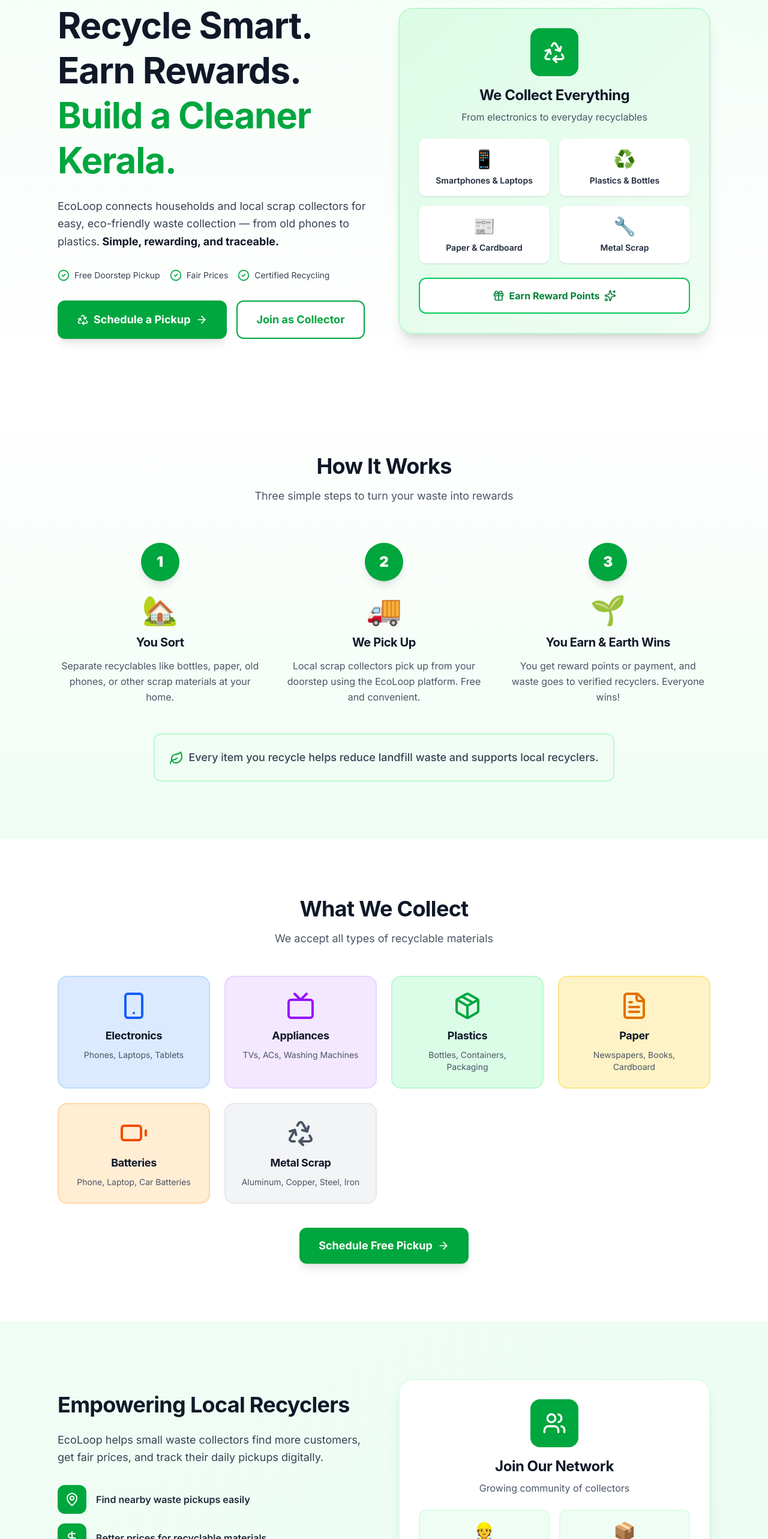
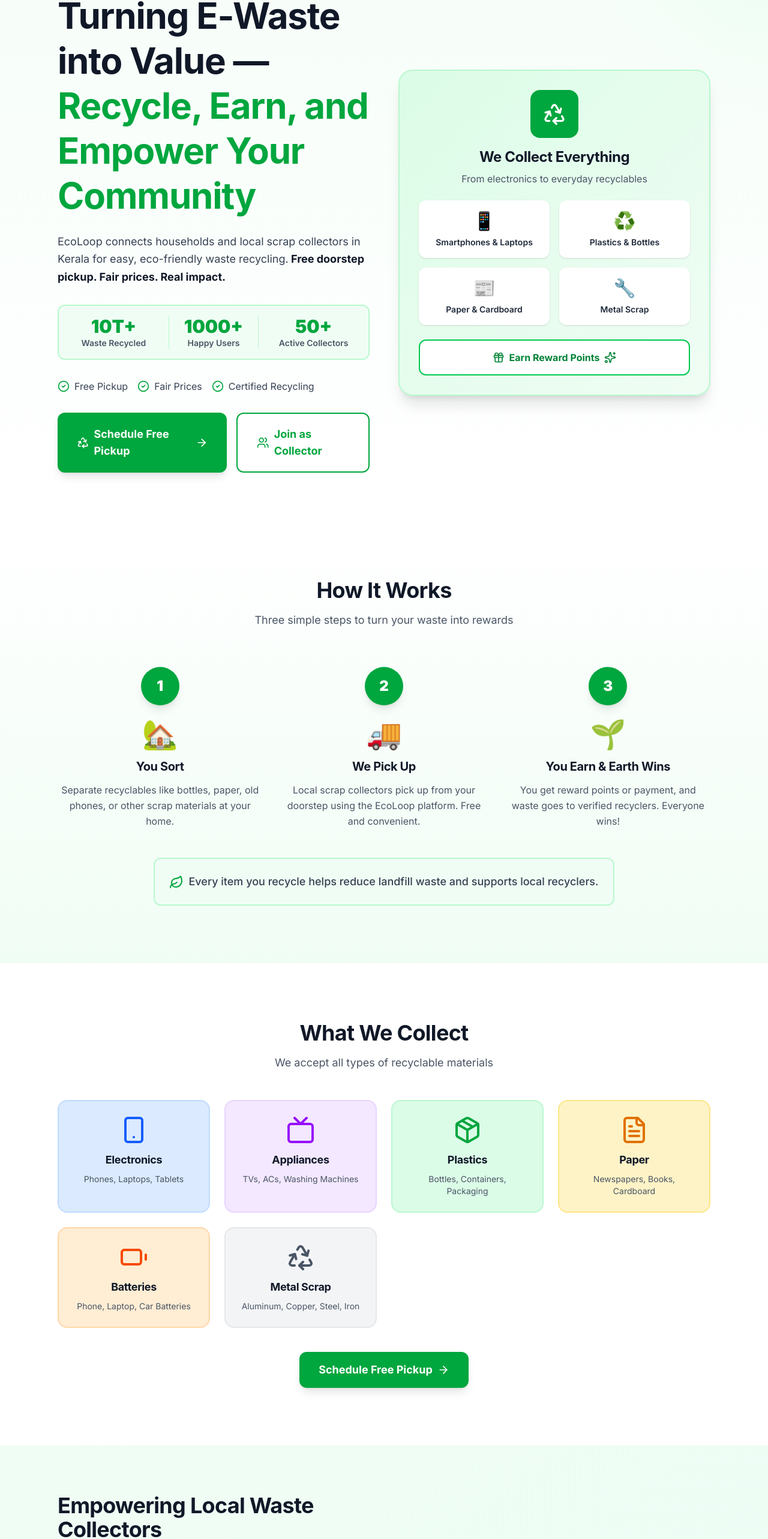
Before and after one commit to JewelArimattom/EcoLoop, a React (Vite) app in the folder frontend/: page / in a window 1280 px wide. Shown: the part 171-2737 px from the top of the page at 60% size. Built offline with nearby package versions, Linux system fonts and the light colour scheme; no server answers.

Commit message:
Improve homepage: better headline, impact metrics, mobile optimization, enhanced collector section, and minimal mobile footer

```diff
--- a/frontend/src/components/homepage/HeroSection.tsx
+++ b/frontend/src/components/homepage/HeroSection.tsx
@@ -1,98 +1,114 @@
 // src/components/sections/HeroSection.tsx
 import React from 'react';
 import { Link } from 'react-router-dom';
-import { Recycle, Gift, ArrowRight, CheckCircle2, Sparkles } from 'lucide-react';
+import { Recycle, Gift, ArrowRight, CheckCircle2, Sparkles, Users } from 'lucide-react';
 
 const HeroSection: React.FC = () => {
   return (
-    <section className="relative bg-white py-16 md:py-24 overflow-hidden">
+    <section className="relative bg-white py-12 md:py-20 overflow-hidden">
       {/* Simple Background Pattern */}
       <div className="absolute inset-0 bg-gradient-to-b from-green-50 to-white opacity-60"></div>
       <div className="absolute top-0 right-0 w-96 h-96 bg-green-100 rounded-full -translate-y-48 translate-x-48 blur-3xl opacity-30"></div>
 
       <div className="max-w-6xl mx-auto px-4 sm:px-6 lg:px-8 relative z-10">
-        <div className="grid md:grid-cols-2 gap-12 items-center">
+        <div className="grid md:grid-cols-2 gap-8 md:gap-12 items-center">
 
           {/* Left: Text Content */}
           <div>
-            <h1 className="text-4xl sm:text-5xl lg:text-6xl font-black text-gray-900 leading-tight mb-6">
-              Recycle Smart.<br />
-              Earn Rewards.<br />
-              <span className="text-green-600">Build a Cleaner Kerala.</span>
+            <h1 className="text-3xl sm:text-4xl md:text-5xl lg:text-6xl font-black text-gray-900 leading-tight mb-4 md:mb-6">
+              Turning E-Waste into Value —<br />
+              <span className="text-green-600">Recycle, Earn, and Empower Your Community</span>
             </h1>
 
-            <p className="text-lg text-gray-700 mb-8 leading-relaxed">
-              EcoLoop connects households and local scrap collectors for easy, eco-friendly waste collection — from old phones to plastics.
-              <strong className="text-gray-900"> Simple, rewarding, and traceable.</strong>
+            <p className="text-base md:text-lg text-gray-700 mb-6 md:mb-8 leading-relaxed">
+              EcoLoop connects households and local scrap collectors in Kerala for easy, eco-friendly waste recycling.
+              <strong className="text-gray-900"> Free doorstep pickup. Fair prices. Real impact.</strong>
             </p>
 
+            {/* Impact Metrics */}
+            <div className="grid grid-cols-3 gap-3 md:gap-4 mb-6 md:mb-8 p-4 bg-green-50 rounded-xl border-2 border-green-200">
+              <div className="text-center">
+                <div className="text-2xl md:text-3xl font-black text-green-600">10T+</div>
+                <div className="text-xs md:text-sm text-gray-600 font-semibold">Waste Recycled</div>
+              </div>
+              <div className="text-center border-x border-green-200">
+                <div className="text-2xl md:text-3xl font-black text-green-600">1000+</div>
+                <div className="text-xs md:text-sm text-gray-600 font-semibold">Happy Users</div>
+              </div>
+              <div className="text-center">
+                <div className="text-2xl md:text-3xl font-black text-green-600">50+</div>
+                <div className="text-xs md:text-sm text-gray-600 font-semibold">Active Collectors</div>
+              </div>
+            </div>
+
             {/* Trust Badges */}
-            <div className="flex flex-wrap gap-4 mb-8">
-              <div className="flex items-center gap-2 text-sm text-gray-700">
-                <CheckCircle2 className="w-5 h-5 text-green-600" />
-                <span>Free Doorstep Pickup</span>
+            <div className="flex flex-wrap gap-3 md:gap-4 mb-6 md:mb-8">
+              <div className="flex items-center gap-2 text-sm md:text-base text-gray-700">
+                <CheckCircle2 className="w-4 h-4 md:w-5 md:h-5 text-green-600 flex-shrink-0" />
+                <span>Free Pickup</span>
               </div>
-              <div className="flex items-center gap-2 text-sm text-gray-700">
-                <CheckCircle2 className="w-5 h-5 text-green-600" />
+              <div className="flex items-center gap-2 text-sm md:text-base text-gray-700">
+                <CheckCircle2 className="w-4 h-4 md:w-5 md:h-5 text-green-600 flex-shrink-0" />
                 <span>Fair Prices</span>
               </div>
-              <div className="flex items-center gap-2 text-sm text-gray-700">
-                <CheckCircle2 className="w-5 h-5 text-green-600" />
+              <div className="flex items-center gap-2 text-sm md:text-base text-gray-700">
+                <CheckCircle2 className="w-4 h-4 md:w-5 md:h-5 text-green-600 flex-shrink-0" />
                 <span>Certified Recycling</span>
               </div>
             </div>
 
-            {/* CTA Buttons */}
-            <div className="flex flex-col sm:flex-row gap-4">
+            {/* CTA Buttons - Mobile Optimized */}
+            <div className="flex flex-col sm:flex-row gap-3 md:gap-4">
               <Link
                 to="/schedule-pickup"
-                className="inline-flex items-center justify-center gap-2 bg-green-600 hover:bg-green-700 text-white font-bold text-lg px-8 py-4 rounded-xl shadow-lg hover:shadow-xl transition-all"
+                className="inline-flex items-center justify-center gap-2 bg-green-600 hover:bg-green-700 text-white font-bold text-base md:text-lg px-6 md:px-8 py-4 md:py-5 rounded-xl shadow-lg hover:shadow-xl transition-all touch-manipulation"
               >
-                <Recycle className="w-5 h-5" />
-                Schedule a Pickup
-                <ArrowRight className="w-5 h-5" />
+                <Recycle className="w-5 h-5 md:w-6 md:h-6" />
+                Schedule Free Pickup
+                <ArrowRight className="w-5 h-5 md:w-6 md:h-6" />
               </Link>
 
               <Link
                 to="/register?role=worker"
-                className="inline-flex items-center justify-center gap-2 bg-white border-2 border-green-600 text-green-600 hover:bg-green-50 font-bold text-lg px-8 py-4 rounded-xl transition-all"
+                className="inline-flex items-center justify-center gap-2 bg-white border-2 border-green-600 text-green-600 hover:bg-green-50 font-bold text-base md:text-lg px-6 md:px-8 py-4 md:py-5 rounded-xl transition-all touch-manipulation"
               >
+                <Users className="w-5 h-5 md:w-6 md:h-6" />
                 Join as Collector
               </Link>
             </div>
           </div>
 
-          {/* Right: Image/Visual */}
+          {/* Right: Visual Card */}
           <div className="relative">
-            <div className="bg-gradient-to-br from-green-100 to-green-50 rounded-3xl p-8 shadow-xl border-2 border-green-200">
-              <div className="text-center mb-6">
-                <div className="inline-flex items-center justify-center w-20 h-20 bg-green-600 rounded-2xl mb-4">
-                  <Recycle className="w-10 h-10 text-white" />
+            <div className="bg-gradient-to-br from-green-100 to-green-50 rounded-2xl md:rounded-3xl p-6 md:p-8 shadow-xl border-2 border-green-200">
+              <div className="text-center mb-4 md:mb-6">
+                <div className="inline-flex items-center justify-center w-16 h-16 md:w-20 md:h-20 bg-green-600 rounded-2xl mb-3 md:mb-4">
+                  <Recycle className="w-8 h-8 md:w-10 md:h-10 text-white" />
                 </div>
-                <h3 className="text-2xl font-bold text-gray-900">We Collect Everything</h3>
-                <p className="text-gray-600 mt-2">From electronics to everyday recyclables</p>
+                <h3 className="text-xl md:text-2xl font-bold text-gray-900">We Collect Everything</h3>
+                <p className="text-sm md:text-base text-gray-600 mt-2">From electronics to everyday recyclables</p>
               </div>
 
               {/* Item Categories */}
-              <div className="grid grid-cols-2 gap-4">
+              <div className="grid grid-cols-2 gap-3 md:gap-4">
                 {[
                   { name: 'Smartphones & Laptops', emoji: '📱' },
                   { name: 'Plastics & Bottles', emoji: '♻️' },
                   { name: 'Paper & Cardboard', emoji: '📰' },
                   { name: 'Metal Scrap', emoji: '🔧' },
                 ].map((item, index) => (
-                  <div key={index} className="bg-white rounded-xl p-4 text-center shadow-sm hover:shadow-md transition-shadow">
-                    <div className="text-3xl mb-2">{item.emoji}</div>
-                    <div className="text-sm font-semibold text-gray-800">{item.name}</div>
+                  <div key={index} className="bg-white rounded-xl p-3 md:p-4 text-center shadow-sm hover:shadow-md transition-shadow">
+                    <div className="text-2xl md:text-3xl mb-2">{item.emoji}</div>
+                    <div className="text-xs md:text-sm font-semibold text-gray-800">{item.name}</div>
                   </div>
                 ))}
               </div>
 
-              <div className="mt-6 bg-white rounded-xl p-4 text-center border-2 border-green-500">
+              <div className="mt-4 md:mt-6 bg-white rounded-xl p-3 md:p-4 text-center border-2 border-green-500">
                 <div className="flex items-center justify-center gap-2 text-green-700">
-                  <Gift className="w-5 h-5" />
-                  <span className="font-bold">Earn Reward Points</span>
-                  <Sparkles className="w-5 h-5" />
+                  <Gift className="w-4 h-4 md:w-5 md:h-5" />
+                  <span className="font-bold text-sm md:text-base">Earn Reward Points</span>
+                  <Sparkles className="w-4 h-4 md:w-5 md:h-5" />
                 </div>
               </div>
             </div>
--- a/frontend/src/components/homepage/HomePage.tsx
+++ b/frontend/src/components/homepage/HomePage.tsx
@@ -133,32 +133,40 @@
         </div>
       </section>
 
-      {/* For Scrap Collectors */}
-      <section className="py-16 md:py-24 bg-gradient-to-br from-green-50 to-emerald-50">
+      {/* For Scrap Collectors - Enhanced */}
+      <section className="py-12 md:py-20 bg-gradient-to-br from-green-50 to-emerald-50">
         <div className="max-w-6xl mx-auto px-4 sm:px-6 lg:px-8">
-          <div className="grid md:grid-cols-2 gap-12 items-center">
+          <div className="grid md:grid-cols-2 gap-8 md:gap-12 items-center">
             <div>
-              <h2 className="text-3xl md:text-4xl font-black text-gray-900 mb-6">
-                Empowering Local Recyclers
+              <h2 className="text-2xl sm:text-3xl md:text-4xl font-black text-gray-900 mb-4 md:mb-6">
+                Empowering Local Waste Collectors
               </h2>
-              <p className="text-lg text-gray-700 mb-8 leading-relaxed">
-                EcoLoop helps small waste collectors find more customers, get fair prices, and track their daily pickups digitally.
-              </p>
 
-              <div className="space-y-4 mb-8">
+              {/* Key Message */}
+              <div className="bg-white border-l-4 border-green-600 p-4 md:p-6 rounded-lg shadow-md mb-6 md:mb-8">
+                <p className="text-base md:text-lg text-gray-800 leading-relaxed">
+                  <strong className="text-green-600">Traditional scrap collectors</strong> often struggle to find customers and get fair prices.
+                  EcoLoop changes that — <strong>giving them digital tools to grow their business, earn more, and work with dignity.</strong>
+                </p>
+              </div>
+
+              <div className="space-y-3 md:space-y-4 mb-6 md:mb-8">
                 {[
-                  { icon: MapPin, text: 'Find nearby waste pickups easily' },
-                  { icon: DollarSign, text: 'Better prices for recyclable materials' },
-                  { icon: CheckCircle, text: 'Track collections & payments' },
-                  { icon: Smartphone, text: 'Simple, mobile-based system' },
+                  { icon: MapPin, text: 'Find nearby waste pickups on your phone', detail: 'No more door-to-door searching' },
+                  { icon: DollarSign, text: 'Transparent pricing & fair rates', detail: 'Know the market value instantly' },
+                  { icon: CheckCircle, text: 'Digital record of all collections', detail: 'Track your earnings & work history' },
+                  { icon: Smartphone, text: 'Easy-to-use mobile platform', detail: 'Works on any smartphone' },
                 ].map((benefit, index) => {
                   const IconComponent = benefit.icon;
                   return (
-                    <div key={index} className="flex items-center gap-4">
-                      <div className="flex-shrink-0 w-12 h-12 bg-green-600 rounded-xl flex items-center justify-center">
-                        <IconComponent className="w-6 h-6 text-white" />
+                    <div key={index} className="flex items-start gap-3 md:gap-4 bg-white p-3 md:p-4 rounded-xl shadow-sm hover:shadow-md transition-shadow">
+                      <div className="flex-shrink-0 w-10 h-10 md:w-12 md:h-12 bg-green-600 rounded-xl flex items-center justify-center">
+                        <IconComponent className="w-5 h-5 md:w-6 md:h-6 text-white" />
                       </div>
-                      <span className="text-gray-800 font-semibold">{benefit.text}</span>
+                      <div className="flex-1 min-w-0">
+                        <span className="text-sm md:text-base text-gray-900 font-bold block">{benefit.text}</span>
+                        <span className="text-xs md:text-sm text-gray-600">{benefit.detail}</span>
+                      </div>
                     </div>
                   );
                 })}
@@ -166,7 +174,7 @@
 
               <Link
                 to="/register?role=worker"
-                className="inline-flex items-center gap-2 bg-green-600 hover:bg-green-700 text-white font-bold text-lg px-8 py-4 rounded-xl shadow-lg transition-all"
+                className="inline-flex items-center gap-2 bg-green-600 hover:bg-green-700 text-white font-bold text-base md:text-lg px-6 md:px-8 py-4 md:py-5 rounded-xl shadow-lg transition-all w-full sm:w-auto justify-center touch-manipulation"
               >
                 <Users className="w-5 h-5" />
                 Register as Collector
```
Also changed, not shown: frontend/src/components/footer/Footer.tsx (+92 -25 lines).
